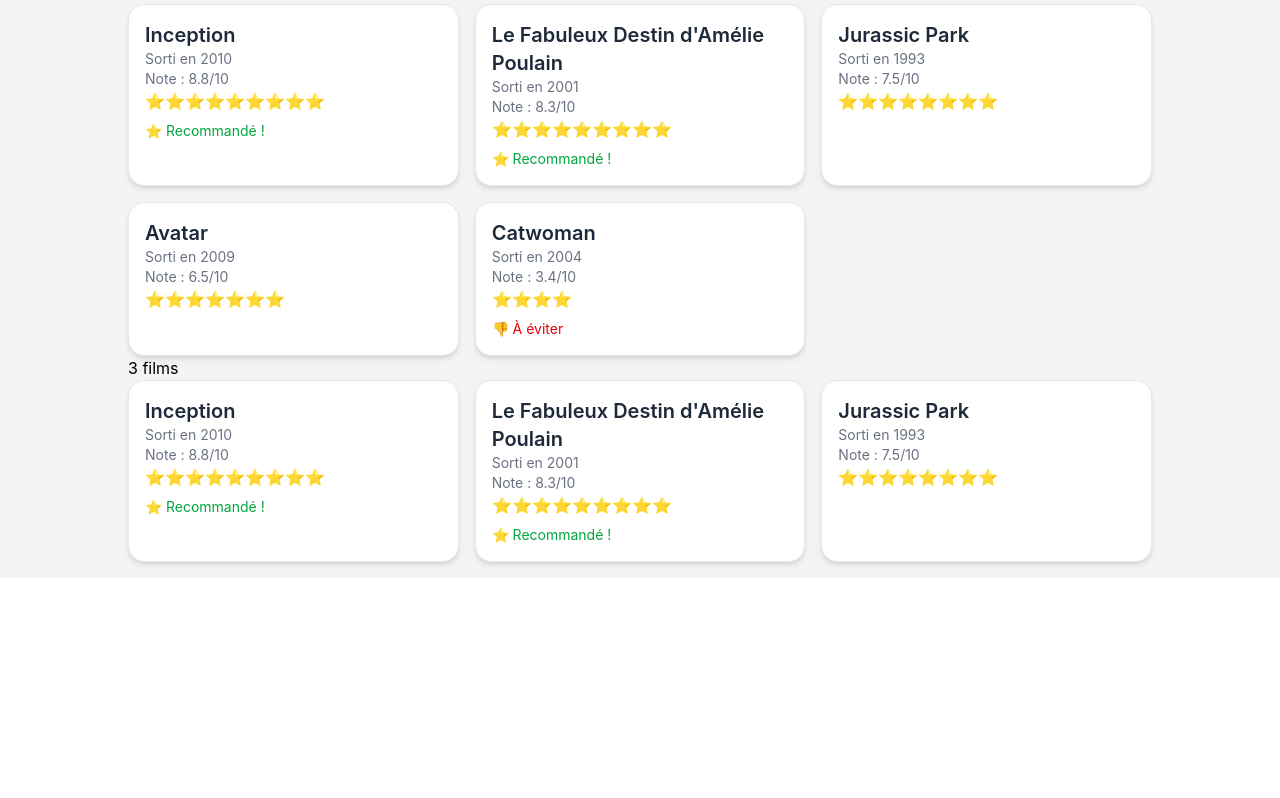
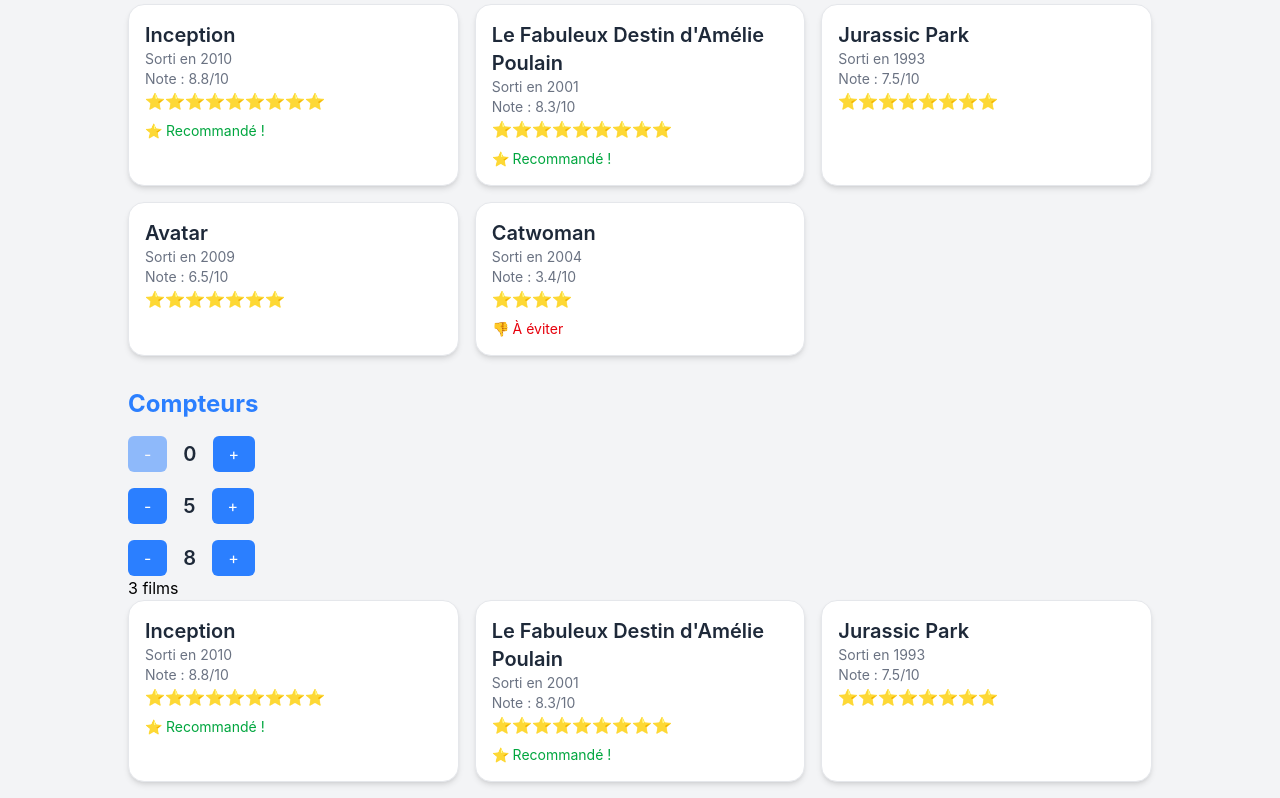
Before and after one commit to formavrac/react-plb, a React (Vite) app: page / in a window 1280 px wide. Shown: the part 1850-2648 px from the top of the page. Before the commit the page ends 2428 px from the top, so only its background shows below. Built offline with nearby package versions, Linux system fonts and the light colour scheme.

Commit message:
correction exo state

```diff
--- a/src/App.tsx
+++ b/src/App.tsx
@@ -1,6 +1,7 @@
 import { useState } from "react"
 import Author, { type Author as AuthorType } from "./components/Author"
 import Book, { type Book as BookType } from "./components/Book"
+import Counter from "./components/Counter"
 import type { Movie } from "./components/Movie"
 import MovieList from "./components/MovieList"
 
@@ -138,6 +139,14 @@ function App() {
 
         <MovieList movies={movies} />
 
+        <h2 className="text-2xl font-bold text-blue-500 mt-8 mb-4">Compteurs</h2>
+
+        <div className="flex flex-col gap-4">
+          <Counter />
+          <Counter initialValue={5} />
+          <Counter initialValue={8} max={10} />
+        </div>
+
         <MovieList movies={movies.slice(0, 3)} />
       </div>
     </div>
--- a/src/components/Button.tsx
+++ b/src/components/Button.tsx
@@ -3,7 +3,7 @@ type ButtonProps = {
 
 function Button({ children, ...props }: ButtonProps) {
   return (
-    <button className="bg-blue-500 hover:bg-blue-800 text-white py-1.5 px-4 rounded-md duration-300" {...props}>
+    <button className="bg-blue-500 hover:bg-blue-800 text-white py-1.5 px-4 rounded-md duration-300 disabled:opacity-50" {...props}>
       {children}
     </button>
   )
--- /dev/null
+++ b/src/components/Counter.tsx
@@ -0,0 +1,24 @@
+import { useState } from 'react'
+import Button from './Button'
+
+type CounterProps = {
+  initialValue?: number
+  max?: number
+}
+
+function Counter({ initialValue = 0, max = Infinity }: CounterProps) {
+  const [count, setCount] = useState(Math.min(initialValue, max))
+
+  const increment = () => setCount(count + 1)
+  const decrement = () => setCount(count - 1)
+
+  return (
+    <div className="flex items-center gap-4">
+      <Button onClick={decrement} disabled={count <= 0}>-</Button>
+      <span className="text-xl font-semibold text-gray-800">{count}</span>
+      {count < max && <Button onClick={increment}>+</Button>}
+    </div>
+  )
+}
+
+export default Counter
```
